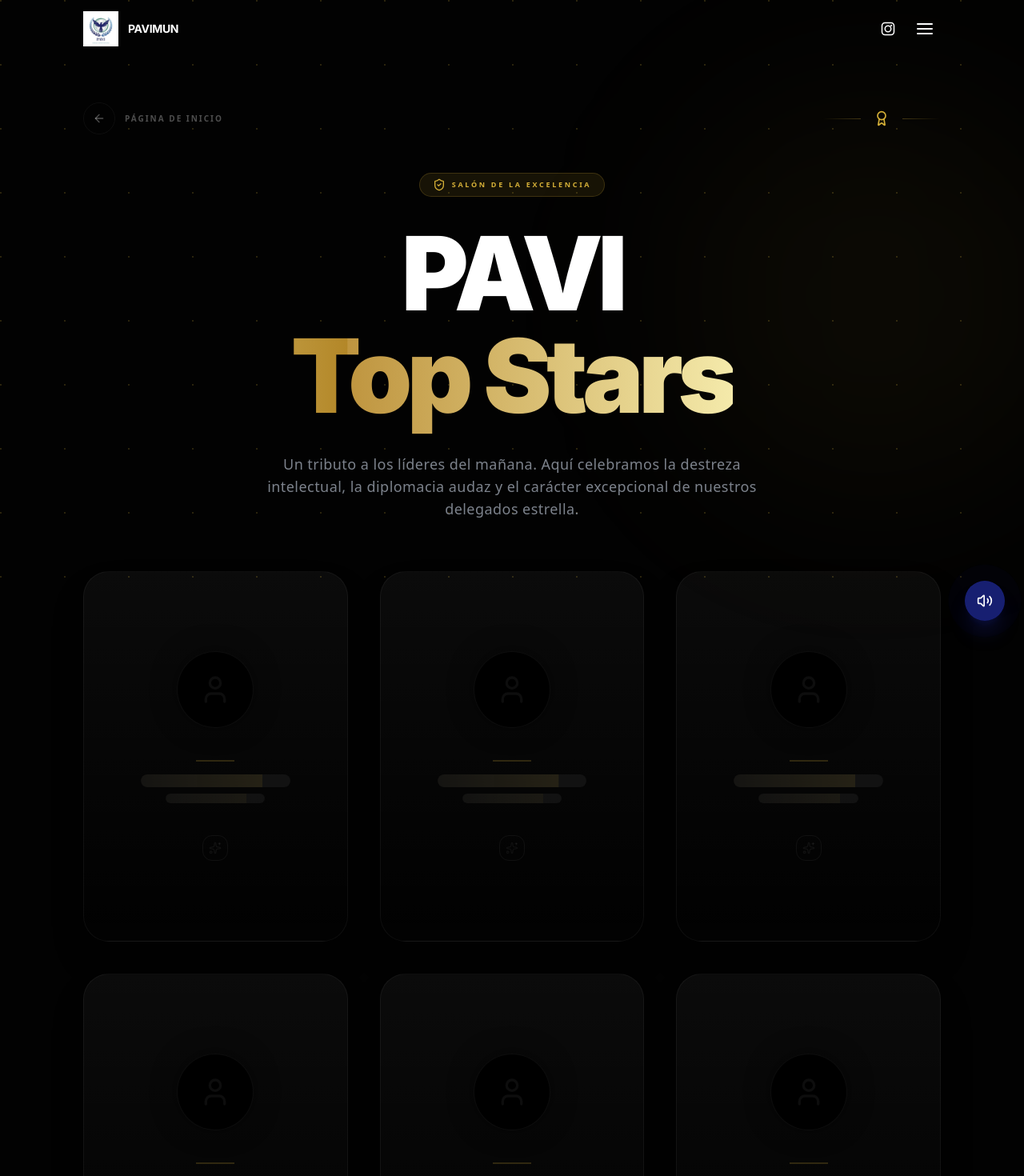
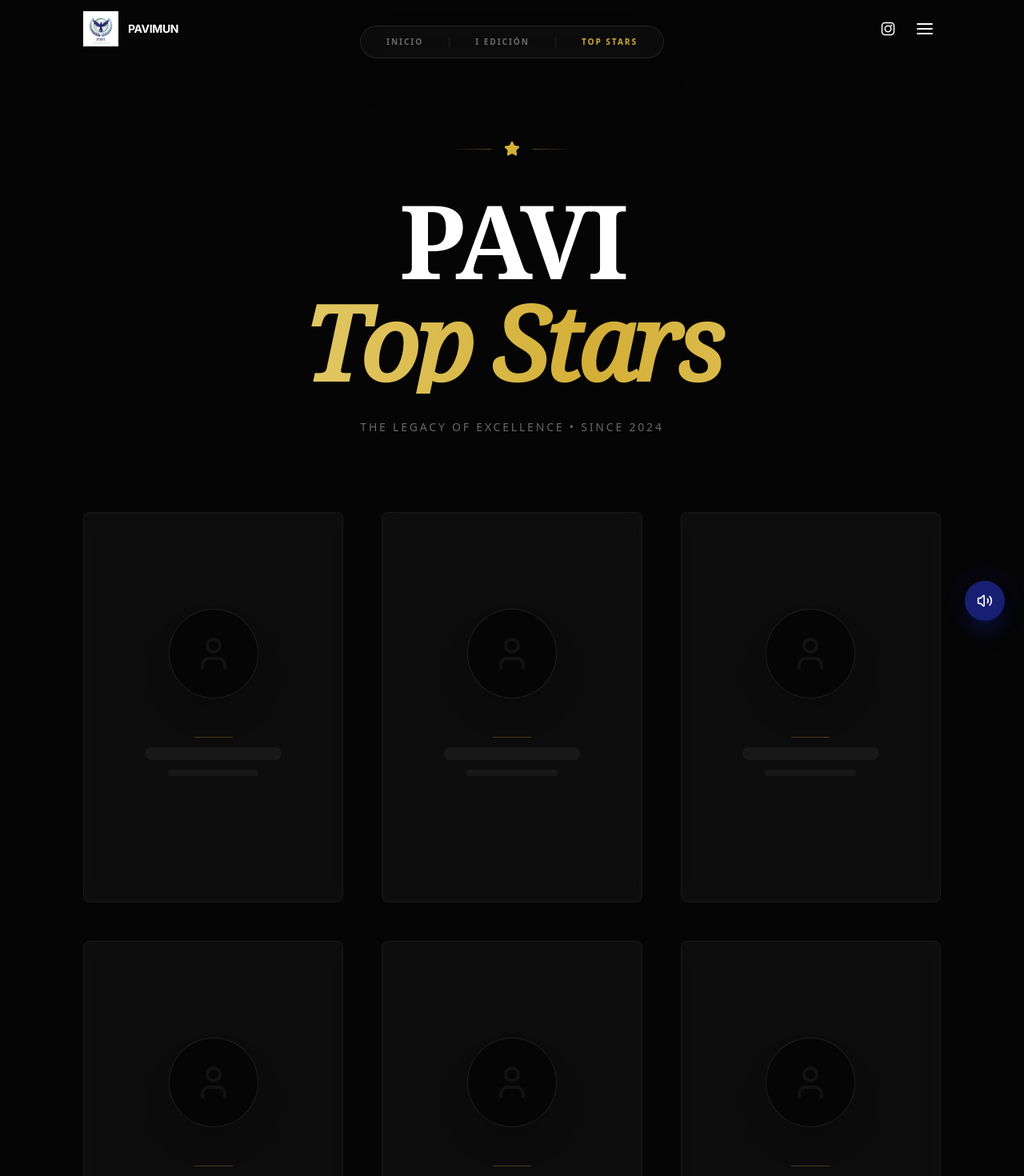
Before and after one commit to Juanctshub/pavimun, a React (Vite) app in the folder app/: page /pavi-top-stars in a window 1280 px wide. Shown: the top 1470 px of the page at 80% size. Built offline with nearby package versions, Linux system fonts and the light colour scheme.

Commit message:
Implement final Museum-Grade 'Aureate Prestige' design for PAVI Top Stars

```diff
--- a/app/src/pages/PaviTopStars.tsx
+++ b/app/src/pages/PaviTopStars.tsx
@@ -1,6 +1,6 @@
 import { useState, useEffect } from 'react';
 import { motion, AnimatePresence } from 'framer-motion';
-import { Star, ArrowLeft, Sparkles, User, Award, ShieldCheck } from 'lucide-react';
+import { Star, ArrowLeft, Sparkles, User, Award, ShieldCheck, Crown } from 'lucide-react';
 import { Link } from 'react-router-dom';
 
 const PaviTopStars = () => {
@@ -11,202 +11,198 @@ const PaviTopStars = () => {
     setMounted(true);
     const timer = setTimeout(() => {
       setLoading(false);
-    }, 3000);
+    }, 2800);
     return () => clearTimeout(timer);
   }, []);
 
   return (
-    <div className="min-h-screen bg-[#020202] text-white overflow-hidden font-sans selection:bg-[#d4af37]/30">
+    <div className="min-h-screen bg-[#050505] text-[#e5e2e1] overflow-hidden font-sans selection:bg-[#d4af37]/30 selection:text-white">
+      {/* Dynamic Background */}
+      <div className="fixed inset-0 pointer-events-none -z-10">
+        <div className="absolute inset-0 bg-[#050505]" />
+
+        {/* Subtle Nebula Effects */}
+        <div className="absolute top-[-10%] left-[-5%] w-[600px] h-[600px] bg-[#d4af37]/5 rounded-full blur-[140px] animate-pulse" style={{ animationDuration: '8s' }} />
+        <div className="absolute bottom-[-10%] right-[-5%] w-[500px] h-[500px] bg-white/2 rounded-full blur-[120px]" />
+
+        {/* Gold Dust Particles */}
+        <div className="absolute inset-0 opacity-40">
+           {[...Array(25)].map((_, i) => (
+             <motion.div
+               key={i}
+               className="absolute w-[1px] h-[1px] bg-[#d4af37] rounded-full"
+               initial={{
+                 x: Math.random() * 100 + '%',
+                 y: Math.random() * 100 + '%',
+                 opacity: Math.random()
+               }}
+               animate={{
+                 y: ['-10%', '110%'],
+                 opacity: [0, 1, 0]
+               }}
+               transition={{
+                 duration: 10 + Math.random() * 20,
+                 repeat: Infinity,
+                 ease: "linear",
+                 delay: Math.random() * 10
+               }}
+             />
+           ))}
+        </div>
+      </div>
+
       <AnimatePresence>
         {loading ? (
           <motion.div
             key="loader"
             initial={{ opacity: 1 }}
-            exit={{ opacity: 0, scale: 1.1, filter: 'blur(30px)' }}
-            transition={{ duration: 1.2, ease: [0.16, 1, 0.3, 1] }}
-            className="fixed inset-0 z-[100] flex flex-col items-center justify-center bg-[#020202]"
+            exit={{ opacity: 0, scale: 1.05, filter: 'blur(40px)' }}
+            transition={{ duration: 1.5, ease: [0.16, 1, 0.3, 1] }}
+            className="fixed inset-0 z-[200] flex flex-col items-center justify-center bg-[#050505]"
           >
-            {/* Gold Dust Particles */}
-            <div className="absolute inset-0 overflow-hidden pointer-events-none">
-              {[...Array(40)].map((_, i) => (
-                <motion.div
-                  key={i}
-                  initial={{
-                    x: Math.random() * window.innerWidth,
-                    y: window.innerHeight + 10,
-                    opacity: 0
-                  }}
-                  animate={{
-                    y: -100,
-                    opacity: [0, 0.8, 0],
-                    x: `+=${(Math.random() - 0.5) * 200}`
-                  }}
-                  transition={{
-                    duration: 3 + Math.random() * 2,
-                    repeat: Infinity,
-                    delay: Math.random() * 3,
-                    ease: "linear"
-                  }}
-                  className="absolute w-0.5 h-0.5 bg-[#d4af37] rounded-full shadow-[0_0_8px_#ffd700]"
-                />
-              ))}
-            </div>
+            {/* Cinematic Centerpiece */}
+            <div className="relative">
+              <motion.div
+                initial={{ scale: 0.8, opacity: 0 }}
+                animate={{ scale: 1, opacity: 1 }}
+                transition={{ duration: 1.2 }}
+                className="relative z-10"
+              >
+                <div className="w-32 h-32 rounded-full border border-[#d4af37]/20 flex items-center justify-center relative overflow-hidden">
+                   <div className="absolute inset-0 bg-gradient-to-b from-[#d4af37]/10 to-transparent" />
+                   <Crown className="w-12 h-12 text-[#d4af37] fill-[#d4af37]/20 animate-pulse" />
 
-            <div className="relative">
-              {/* Spinning Rings */}
-              <motion.div
-                animate={{ rotate: 360 }}
-                transition={{ duration: 8, repeat: Infinity, ease: "linear" }}
-                className="absolute inset-[-40px] border border-[#d4af37]/10 rounded-full"
-              />
-              <motion.div
-                animate={{ rotate: -360 }}
-                transition={{ duration: 12, repeat: Infinity, ease: "linear" }}
-                className="absolute inset-[-60px] border border-[#d4af37]/5 rounded-full"
-              />
-
-              <motion.div
-                initial={{ scale: 0.5, opacity: 0 }}
-                animate={{ scale: [0.5, 1.2, 1], opacity: 1 }}
-                transition={{ duration: 1.5, ease: "easeOut" }}
-                className="relative z-10 w-32 h-32 rounded-full bg-gradient-to-b from-[#d4af37] to-[#b38728] p-[2px] shadow-[0_0_50px_rgba(212,175,55,0.3)]"
-              >
-                <div className="w-full h-full rounded-full bg-[#020202] flex items-center justify-center overflow-hidden">
-                   <Star className="w-12 h-12 text-[#d4af37] fill-[#d4af37] animate-pulse" />
+                   {/* Scanning Light */}
                    <motion.div
-                    className="absolute inset-0 bg-gradient-to-r from-transparent via-white/20 to-transparent"
-                    animate={{ x: ['-100%', '200%'] }}
-                    transition={{ duration: 2, repeat: Infinity, ease: "easeInOut" }}
+                    className="absolute top-0 left-0 w-full h-[1px] bg-[#d4af37]"
+                    animate={{ top: ['0%', '100%'] }}
+                    transition={{ duration: 2, repeat: Infinity, ease: "linear" }}
                    />
                 </div>
               </motion.div>
+
+              {/* Expanding Rings */}
+              <motion.div
+                animate={{ scale: [1, 2], opacity: [0.5, 0] }}
+                transition={{ duration: 2, repeat: Infinity, ease: "easeOut" }}
+                className="absolute inset-0 border border-[#d4af37]/30 rounded-full"
+              />
             </div>
 
             <motion.div
               initial={{ y: 20, opacity: 0 }}
               animate={{ y: 0, opacity: 1 }}
-              transition={{ delay: 0.8, duration: 1 }}
+              transition={{ delay: 1, duration: 1 }}
               className="mt-16 text-center"
             >
-              <h2 className="text-3xl font-black tracking-[0.4em] uppercase text-transparent bg-clip-text bg-gradient-to-r from-[#bf953f] via-[#fcf6ba] to-[#b38728]">
-                PAVI Top Stars
+              <h2 className="text-3xl font-serif italic tracking-[0.4em] uppercase text-[#d4af37] drop-shadow-[0_0_15px_rgba(212,175,55,0.4)]">
+                Aureate Prestige
               </h2>
-              <div className="h-[1px] w-48 bg-gradient-to-r from-transparent via-[#d4af37]/50 to-transparent mx-auto mt-4" />
+              <p className="mt-4 text-[9px] font-bold tracking-[0.6em] uppercase text-white/20">
+                The Digital Monument of PAVIMUN
+              </p>
             </motion.div>
           </motion.div>
         ) : null}
       </AnimatePresence>
 
-      {/* Main Content */}
-      <div className={`relative z-10 transition-all duration-1500 ${mounted && !loading ? 'opacity-100' : 'opacity-0'}`}>
+      {/* Main Content Hub */}
+      <div className={`relative z-10 transition-all duration-[2000ms] ${mounted && !loading ? 'opacity-100' : 'opacity-0'}`}>
 
-        {/* Fixed Background - No interference with Nav */}
-        <div className="fixed inset-0 pointer-events-none -z-10">
-          <div className="absolute top-[15%] right-[-5%] w-[500px] h-[500px] bg-[#d4af37]/5 rounded-full blur-[120px]" />
-          <div className="absolute bottom-[10%] left-[-5%] w-[400px] h-[400px] bg-[#b38728]/3 rounded-full blur-[100px]" />
-
-          {/* Subtle star field */}
-          <div className="absolute inset-0 opacity-20"
-            style={{
-              backgroundImage: 'radial-gradient(circle at 1px 1px, #d4af37 1px, transparent 0)',
-              backgroundSize: '80px 80px'
-            }}
-          />
+        {/* Floating Pill Navigation */}
+        <div className="fixed top-8 left-1/2 -translate-x-1/2 z-50">
+          <motion.nav
+            initial={{ y: -20, opacity: 0 }}
+            animate={{ y: 0, opacity: 1 }}
+            transition={{ delay: 0.5, duration: 1 }}
+            className="flex items-center gap-8 px-8 py-3 rounded-full bg-white/[0.03] border border-white/10 backdrop-blur-xl shadow-2xl"
+          >
+            <Link to="/" className="text-[10px] font-black uppercase tracking-[0.2em] text-white/40 hover:text-[#d4af37] transition-colors">Inicio</Link>
+            <div className="h-3 w-[1px] bg-white/10" />
+            <Link to="/i-edicion" className="text-[10px] font-black uppercase tracking-[0.2em] text-white/40 hover:text-[#d4af37] transition-colors">I Edición</Link>
+            <div className="h-3 w-[1px] bg-white/10" />
+            <span className="text-[10px] font-black uppercase tracking-[0.2em] text-[#d4af37]">Top Stars</span>
+          </motion.nav>
         </div>
 
-        {/* Improved Header Area to avoid Nav interference */}
-        <div className="pt-32 pb-16">
-          <nav className="pavi-container mb-12 flex items-center justify-between">
-            <Link to="/" className="group flex items-center gap-3 text-white/30 hover:text-[#d4af37] transition-all">
-              <div className="w-10 h-10 rounded-full border border-white/5 flex items-center justify-center group-hover:border-[#d4af37]/30 transition-colors bg-white/2">
-                <ArrowLeft className="w-4 h-4" />
-              </div>
-              <span className="text-[10px] font-black uppercase tracking-[0.2em]">Página de Inicio</span>
-            </Link>
+        <header className="pavi-container pt-44 pb-24 text-center">
+          <motion.div
+            initial={{ scale: 0.95, opacity: 0 }}
+            animate={{ scale: 1, opacity: 1 }}
+            transition={{ duration: 1.5, ease: [0.16, 1, 0.3, 1] }}
+          >
+            <div className="flex items-center justify-center gap-4 mb-10">
+               <div className="h-[1px] w-12 bg-gradient-to-r from-transparent to-[#d4af37]/40" />
+               <Star className="w-5 h-5 text-[#d4af37] fill-[#d4af37]" />
+               <div className="h-[1px] w-12 bg-gradient-to-l from-transparent to-[#d4af37]/40" />
+            </div>
 
-            <div className="flex items-center gap-4">
-               <div className="h-[1px] w-12 bg-gradient-to-r from-transparent to-[#d4af37]/30" />
-               <Award className="w-5 h-5 text-[#d4af37]" />
-               <div className="h-[1px] w-12 bg-gradient-to-l from-transparent to-[#d4af37]/30" />
-            </div>
-          </nav>
+            <h1 className="text-[clamp(3.5rem,10vw,8rem)] font-serif tracking-[-0.04em] mb-8 leading-none">
+              <span className="block text-white">PAVI</span>
+              <span className="block text-transparent bg-clip-text bg-gradient-to-r from-[#d4af37] via-[#fcf6ba] to-[#d4af37] animate-shimmer-gold italic">
+                Top Stars
+              </span>
+            </h1>
 
-          <header className="pavi-container text-center">
-            <motion.div
-              initial={{ y: 40, opacity: 0 }}
-              animate={{ y: 0, opacity: 1 }}
-              transition={{ duration: 1.2, ease: [0.16, 1, 0.3, 1] }}
-            >
-              <div className="inline-flex items-center gap-2 px-4 py-1.5 rounded-full bg-[#d4af37]/10 border border-[#d4af37]/20 mb-8">
-                <ShieldCheck className="w-4 h-4 text-[#d4af37]" />
-                <span className="text-[9px] font-black uppercase tracking-[0.3em] text-[#d4af37]">Salón de la Excelencia</span>
-              </div>
+            <p className="max-w-2xl mx-auto text-white/40 text-xs md:text-sm font-medium leading-relaxed tracking-[0.2em] uppercase">
+              The Legacy of Excellence • Since 2024
+            </p>
+          </motion.div>
+        </header>
 
-              <h1 className="text-7xl md:text-9xl font-black tracking-tighter mb-8 leading-[0.85]">
-                <span className="text-white">PAVI</span>
-                <br />
-                <span className="text-transparent bg-clip-text bg-gradient-to-r from-[#bf953f] via-[#fcf6ba] to-[#b38728] animate-shimmer-gold">
-                  Top Stars
-                </span>
-              </h1>
-
-              <p className="max-w-2xl mx-auto text-gray-400 text-sm md:text-lg font-medium leading-relaxed tracking-wide opacity-80">
-                Un tributo a los líderes del mañana. Aquí celebramos la destreza intelectual,
-                la diplomacia audaz y el carácter excepcional de nuestros delegados estrella.
-              </p>
-            </motion.div>
-          </header>
-        </div>
-
-        {/* The Grid - Premium Gold Placeholders */}
-        <section className="pavi-container pb-40">
-          <div className="grid grid-cols-1 md:grid-cols-2 lg:grid-cols-3 gap-10">
+        {/* The Vault - Premium Grid */}
+        <section className="pavi-container pb-48">
+          <div className="grid grid-cols-1 md:grid-cols-2 lg:grid-cols-3 gap-12">
             {[...Array(6)].map((_, i) => (
               <motion.div
                 key={i}
-                initial={{ opacity: 0, y: 30 }}
+                initial={{ opacity: 0, y: 40 }}
                 animate={{ opacity: 1, y: 0 }}
-                transition={{ delay: 0.15 * i, duration: 1 }}
-                className="group relative aspect-[3/4.2] rounded-[2rem] bg-gradient-to-b from-white/[0.04] to-transparent border border-white/[0.05] overflow-hidden flex flex-col items-center justify-center transition-all duration-700 hover:border-[#d4af37]/40 hover:-translate-y-2 shadow-2xl"
+                transition={{ delay: 0.2 * i, duration: 1.2, ease: [0.16, 1, 0.3, 1] }}
+                className="group relative aspect-[3/4.5] rounded-[0.5rem] bg-[#1a1a1a]/40 border border-white/5 backdrop-blur-md overflow-hidden flex flex-col items-center justify-center transition-all duration-700 hover:border-[#d4af37]/30 hover:-translate-y-3"
               >
-                {/* Gold Inner Glow */}
-                <div className="absolute inset-0 bg-[radial-gradient(circle_at_center,rgba(212,175,55,0.08)_0%,transparent_70%)] opacity-0 group-hover:opacity-100 transition-opacity duration-700" />
+                {/* 22K Bezel Detail */}
+                <div className="absolute inset-[1px] border border-white/[0.02] rounded-[0.45rem] pointer-events-none" />
 
-                {/* Premium Placeholder Content */}
-                <div className="relative z-10 flex flex-col items-center text-center p-10 w-full h-full">
-                  <div className="mt-auto mb-10 relative">
-                    <div className="w-24 h-24 rounded-full bg-black border border-white/5 flex items-center justify-center group-hover:scale-110 transition-transform duration-700 group-hover:border-[#d4af37]/30 shadow-[0_0_30px_rgba(0,0,0,0.5)]">
-                      <User className="w-10 h-10 text-white/5 group-hover:text-[#d4af37]/40 transition-colors" />
-                    </div>
-                    {/* Floating star on hover */}
-                    <div className="absolute -top-2 -right-2 opacity-0 group-hover:opacity-100 transition-all duration-500 scale-0 group-hover:scale-100">
-                      <Star className="w-6 h-6 text-[#d4af37] fill-[#d4af37] drop-shadow-[0_0_10px_rgba(212,175,55,0.5)]" />
-                    </div>
+                {/* Gold Glow on Hover */}
+                <div className="absolute inset-0 bg-[radial-gradient(circle_at_center,rgba(212,175,55,0.05)_0%,transparent_70%)] opacity-0 group-hover:opacity-100 transition-opacity duration-700" />
+
+                {/* Silhouette / Content Placeholder */}
+                <div className="relative z-10 flex flex-col items-center p-12 w-full h-full">
+                  <div className="mt-auto mb-12">
+                     <div className="relative">
+                        <div className="w-28 h-28 rounded-full bg-[#050505] border border-white/10 flex items-center justify-center group-hover:border-[#d4af37]/20 transition-all duration-700 shadow-2xl">
+                          <User className="w-12 h-12 text-white/5 group-hover:text-[#d4af37]/40 transition-colors" />
+                        </div>
+                        {/* Status badge */}
+                        <div className="absolute -bottom-2 right-0 w-8 h-8 rounded-full bg-[#d4af37] flex items-center justify-center shadow-lg transform scale-0 group-hover:scale-100 transition-transform duration-500 delay-100">
+                           <Award className="w-4 h-4 text-[#050505]" />
+                        </div>
+                     </div>
                   </div>
 
-                  <div className="mb-auto space-y-4 w-full">
-                    <div className="h-[2px] w-12 bg-[#d4af37]/20 mx-auto" />
-                    <div className="space-y-2">
-                       <div className="h-4 w-3/4 bg-white/5 rounded-full mx-auto relative overflow-hidden">
+                  <div className="mb-auto space-y-6 w-full">
+                    <div className="space-y-3">
+                       <div className="h-[1px] w-12 bg-[#d4af37]/30 mx-auto" />
+                       <div className="h-4 w-3/4 bg-white/5 rounded-sm mx-auto relative overflow-hidden">
                           <div className="absolute inset-0 bg-gradient-to-r from-transparent via-[#d4af37]/10 to-transparent animate-shimmer" />
                        </div>
-                       <div className="h-3 w-1/2 bg-white/5 rounded-full mx-auto relative overflow-hidden">
+                       <div className="h-2 w-1/2 bg-white/5 rounded-sm mx-auto relative overflow-hidden">
                           <div className="absolute inset-0 bg-gradient-to-r from-transparent via-[#d4af37]/5 to-transparent animate-shimmer" />
                        </div>
                     </div>
-                    <div className="pt-6">
-                       <div className="w-8 h-8 rounded-lg border border-white/5 flex items-center justify-center mx-auto group-hover:border-[#d4af37]/20 transition-colors">
-                          <Sparkles className="w-4 h-4 text-white/5 group-hover:text-[#d4af37]/30" />
-                       </div>
+
+                    <div className="flex items-center justify-center gap-4 opacity-0 group-hover:opacity-100 transition-opacity duration-700 delay-200">
+                       <Sparkles className="w-3 h-3 text-[#d4af37]/50" />
+                       <span className="text-[9px] font-black uppercase tracking-[0.4em] text-[#d4af37]/60">Ver Perfil</span>
+                       <Sparkles className="w-3 h-3 text-[#d4af37]/50" />
                     </div>
                   </div>
                 </div>
 
-                {/* Metallic Border Overlay */}
-                <div className="absolute inset-0 pointer-events-none opacity-0 group-hover:opacity-100 transition-opacity duration-700">
-                  <div className="absolute top-0 left-0 w-full h-[1px] bg-gradient-to-r from-transparent via-[#d4af37] to-transparent" />
-                  <div className="absolute bottom-0 left-0 w-full h-[1px] bg-gradient-to-r from-transparent via-[#d4af37] to-transparent" />
-                </div>
+                {/* Corner Brackets */}
+                <div className="absolute top-8 left-8 w-6 h-6 border-t border-l border-white/0 group-hover:border-[#d4af37]/20 transition-all duration-700" />
+                <div className="absolute bottom-8 right-8 w-6 h-6 border-b border-r border-white/0 group-hover:border-[#d4af37]/20 transition-all duration-700" />
               </motion.div>
             ))}
           </div>
@@ -215,18 +211,24 @@ const PaviTopStars = () => {
             initial={{ opacity: 0 }}
             whileInView={{ opacity: 1 }}
             viewport={{ once: true }}
-            className="mt-24 flex flex-col items-center"
+            className="mt-32 text-center"
           >
-             <p className="text-[#d4af37]/30 text-[10px] font-black uppercase tracking-[0.5em] mb-4">Under development</p>
-             <div className="h-[1px] w-20 bg-gradient-to-r from-transparent via-[#d4af37]/20 to-transparent" />
+             <p className="text-[10px] font-black uppercase tracking-[1em] text-white/10 mb-8">Architectural Design by PaviMUN</p>
+             <div className="h-[1px] w-32 bg-gradient-to-r from-transparent via-[#d4af37]/20 to-transparent mx-auto" />
           </motion.div>
         </section>
       </div>
 
       <style>{`
+        @import url('https://fonts.googleapis.com/css2?family=Noto+Serif:ital,wght@0,400;0,700;1,400&display=swap');
+
+        .font-serif {
+          font-family: 'Noto Serif', serif;
+        }
+
         .animate-shimmer-gold {
           background-size: 200% auto;
-          animation: shimmer-gold 6s linear infinite;
+          animation: shimmer-gold 8s linear infinite;
         }
         @keyframes shimmer-gold {
           0% { background-position: 0% center; }
@@ -234,14 +236,10 @@ const PaviTopStars = () => {
         }
         .animate-shimmer {
           transform: translateX(-100%);
-          animation: shimmer 2.5s infinite;
+          animation: shimmer 3s infinite;
         }
         @keyframes shimmer {
           100% { transform: translateX(100%); }
-        }
-        @keyframes fadeInUp {
-          from { opacity: 0; transform: translateY(10px); }
-          to { opacity: 1; transform: translateY(0); }
         }
       `}</style>
     </div>
```
